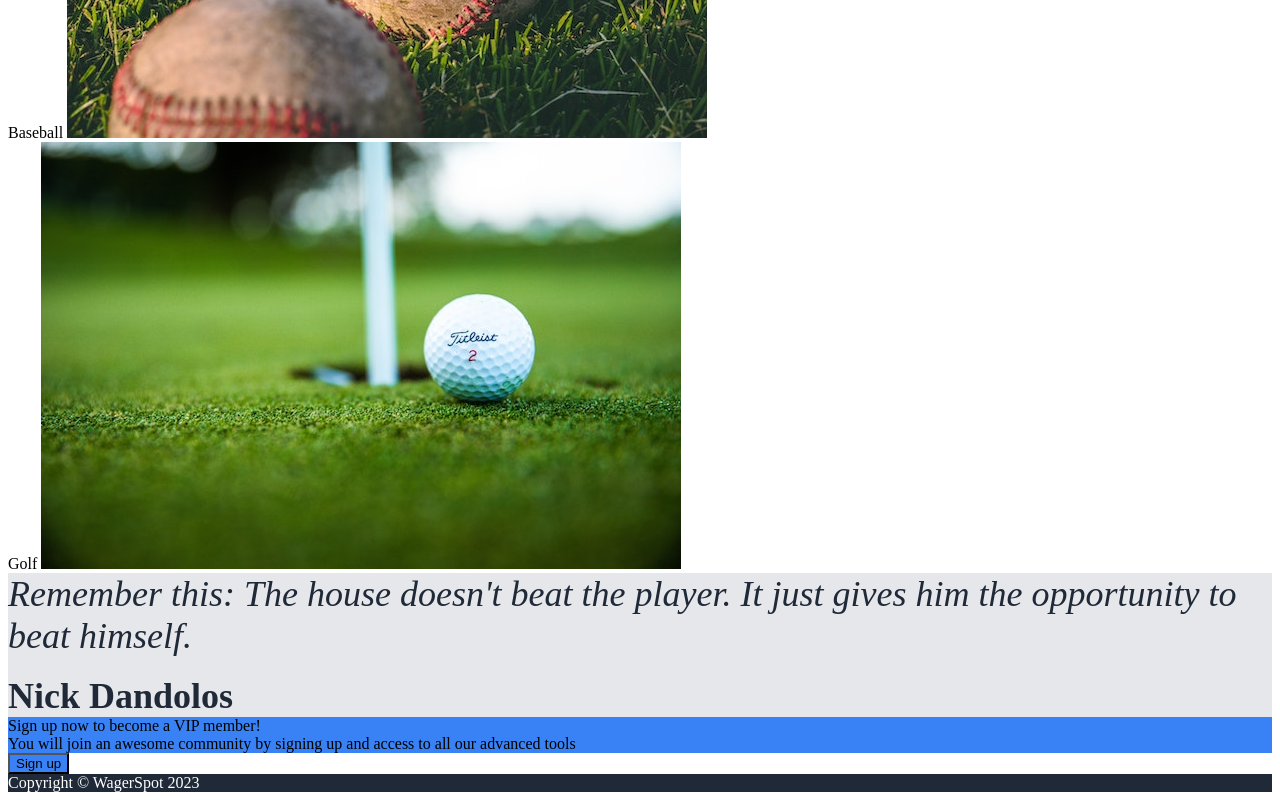
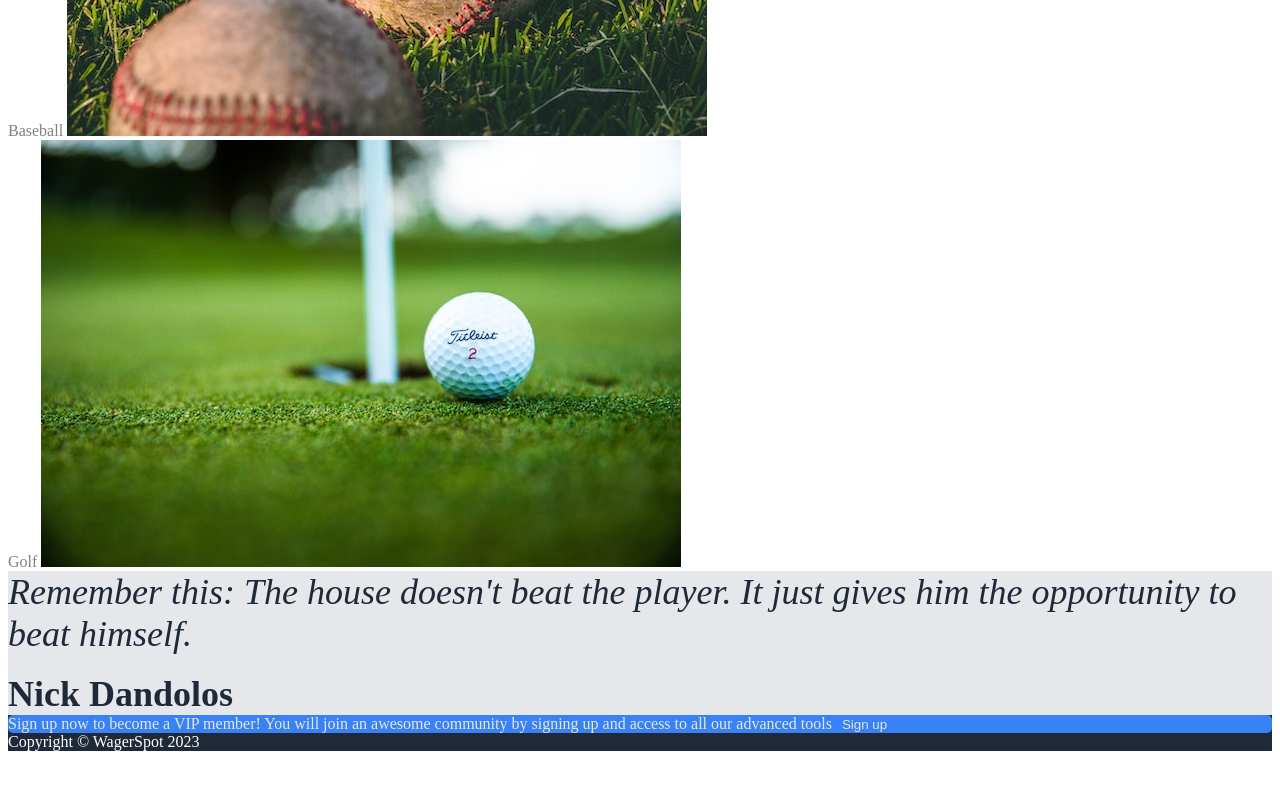
Before and after one commit to raymo108/Odin-Landing-Page, a plain HTML site: page index.html in a window 1280 px wide. Shown: the part 2424-3224 px from the top of the page. After the commit the page ends 3183 px from the top, so only its background shows below. Drawn offline with Linux system fonts and the light colour scheme.

Commit message:
Add styling elements to classes

```diff
--- a/index.html
+++ b/index.html
@@ -23,7 +23,7 @@
                 </div>
                 <button class="buttons">
                     Sign up
-                </button>>
+                </button>
             <img src="images/betting-1.png">
 
         <div class="content">
@@ -61,15 +61,9 @@
         </div>
 
         <div class="action-call-container">
-            <div class="action-call">
-                Sign up now to become a VIP member!
-            </div>
-            <div class="action-second">
-                You will join an awesome community by signing up and access to all our advanced tools
-            </div>
-            <button class="buttons">
-                Sign up
-            </button>
+            Sign up now to become a VIP member!
+            You will join an awesome community by signing up and access to all our advanced tools
+            <button class="buttons">Sign up</button>
         </div>
 
         <div class="footer">
--- a/style.css
+++ b/style.css
@@ -27,6 +27,10 @@
     color: #1F2937
 }
 
+.logo-text {
+    color: grey
+}
+
 .quote-container {
     background-color: #E5E7EB;
 }
@@ -44,20 +48,20 @@
 }
 
 .action-call-container {
-    background-color: white;
+    background-color: #3882F6;
+    border-radius: 5px;
+    color: #E5E7EB;
+    border: none;
 }
 
-.action-call {
-    background-color: #3882F6;
-}
-
-.action-second {
-    background-color: #3882F6;
-}
 
 .buttons {
     background-color: #3882F6;
+    border: none;
+    border-radius: 5px;
+    color: #E5E7EB;
 }
+
 
 .footer {
     background-color: #1F2937;
```
